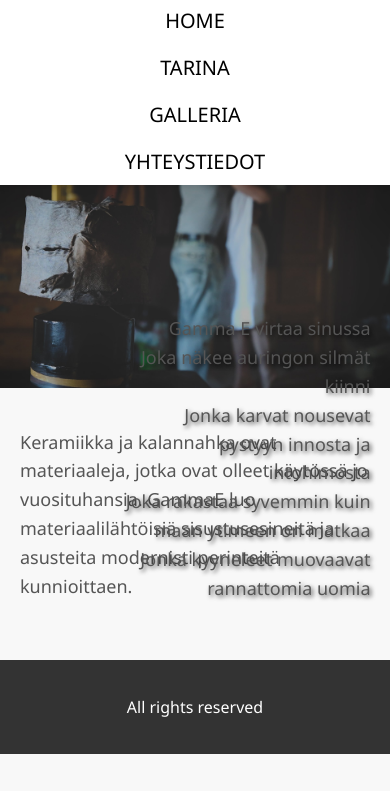
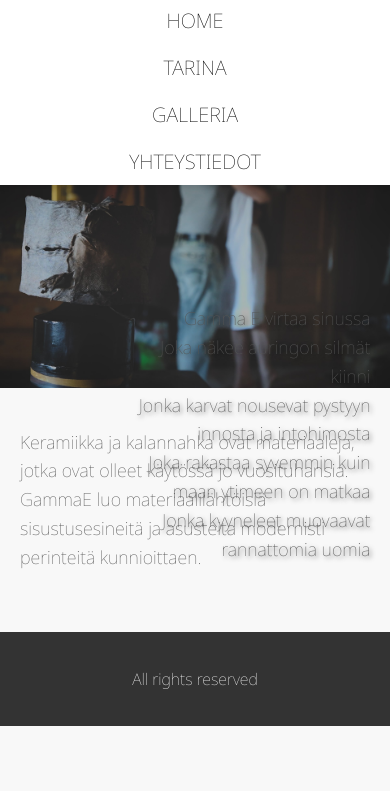
Before and after one commit to sisupussi/sisupussi.github.io, a plain HTML site: page index.html in a window 390 px wide. Shown: the part 53-844 px from the top of the page. Drawn offline with Linux system fonts and the light colour scheme.

Commit message:
Update index.html

```diff
--- a/index.html
+++ b/index.html
@@ -6,9 +6,10 @@
     <meta name="description" content="Keramiikkaa ja kalannahkaa">
     <meta name="google-site-verification" content="ShMAr4sA47X_fdXsIuLwyxhww94JpZjD7rSGB13sS70" />
     <link href="https://fonts.googleapis.com/css2?family=Bebas+Neue&display=swap" rel="stylesheet">
+
     <style>
-        /* Google Font Noto Sans Regular */
-        @import url('https://fonts.googleapis.com/css2?family=Noto+Sans:wght@400&display=swap');
+        /* Google Font Noto Sans Thin */
+        @import url('https://fonts.googleapis.com/css2?family=Noto+Sans:wght@100&display=swap');
 
         body {
             margin: 0;
@@ -22,8 +23,9 @@
         }
 
         .topbar {
-            position: sticky; /* pysyy ylhäällä */
+            position: sticky;
             top: 0;
+            z-index: 1000;
             width: 100%;
             max-width: 1920px;
             height: 119px;
@@ -33,7 +35,6 @@
             padding: 0 40px;
             box-sizing: border-box;
             background-color: white;
-            z-index: 1000; /* pysyy päällimmäisenä */
             box-shadow: 0 2px 5px rgba(0,0,0,0.1);
         }
 
@@ -52,7 +53,7 @@
         nav a {
             text-decoration: none;
             font-family: 'Noto Sans', sans-serif;
-            font-weight: 400;
+            font-weight: 100;
             font-size: 32px;
             color: black;
         }
@@ -77,13 +78,13 @@
 
         .hero-text {
             position: absolute;
-            top: 70%;       /* alemmas */
-            right: 8%;      /* oikealle */
+            top: 60%;         /* hieman ylempänä */
+            right: 8%;        /* oikealle */
             color: #FFFFFF;
             text-align: right;
             font-family: 'Noto Sans', sans-serif;
-            font-weight: 400;
-            font-size: 40px;
+            font-weight: 100;  /* Thin */
+            font-size: 40px;   /* isompi kuin aiemmin */
             line-height: 1.4;
             max-width: 400px;
             text-shadow: 2px 2px 4px rgba(0,0,0,0.7);
@@ -134,7 +135,7 @@
 
             .hero-text {
                 font-size: 30px;
-                top: 65%;
+                top: 55%;
                 right: 6%;
                 max-width: 300px;
             }
@@ -164,7 +165,7 @@
 
             .hero-text {
                 font-size: 22px;
-                top: 55%;
+                top: 50%;
                 right: 5%;
                 max-width: 250px;
             }
@@ -193,11 +194,11 @@
         <img src="leikattu_stilli.jpg" alt="Gamma E still" class="hero-image">
         <div class="hero-text">
             <p>
-            Gamma E virtaa sinussa<br>
-            Joka näkee auringon silmät kiinni<br>
-            Jonka karvat nousevat pystyyn innosta ja intohimosta<br>
-            Joka rakastaa syvemmin kuin maan ytimeen on matkaa<br>
-            Jonka kyyneleet muovaavat rannattomia uomia
+                Gamma E virtaa sinussa<br>
+                Joka näkee auringon silmät kiinni<br>
+                Jonka karvat nousevat pystyyn innosta ja intohimosta<br>
+                Joka rakastaa syvemmin kuin maan ytimeen on matkaa<br>
+                Jonka kyyneleet muovaavat rannattomia uomia
             </p>
         </div>
     </section>
```
